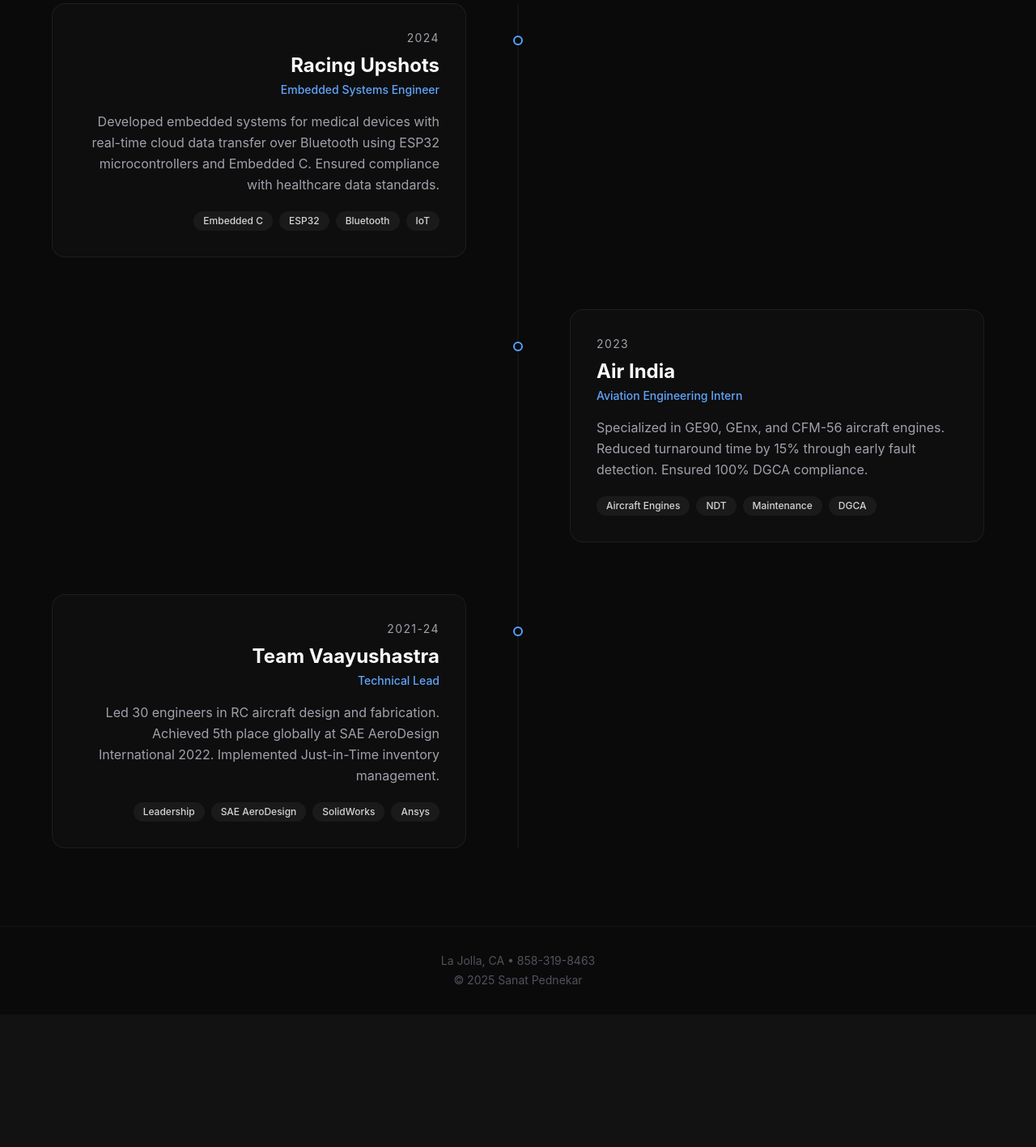
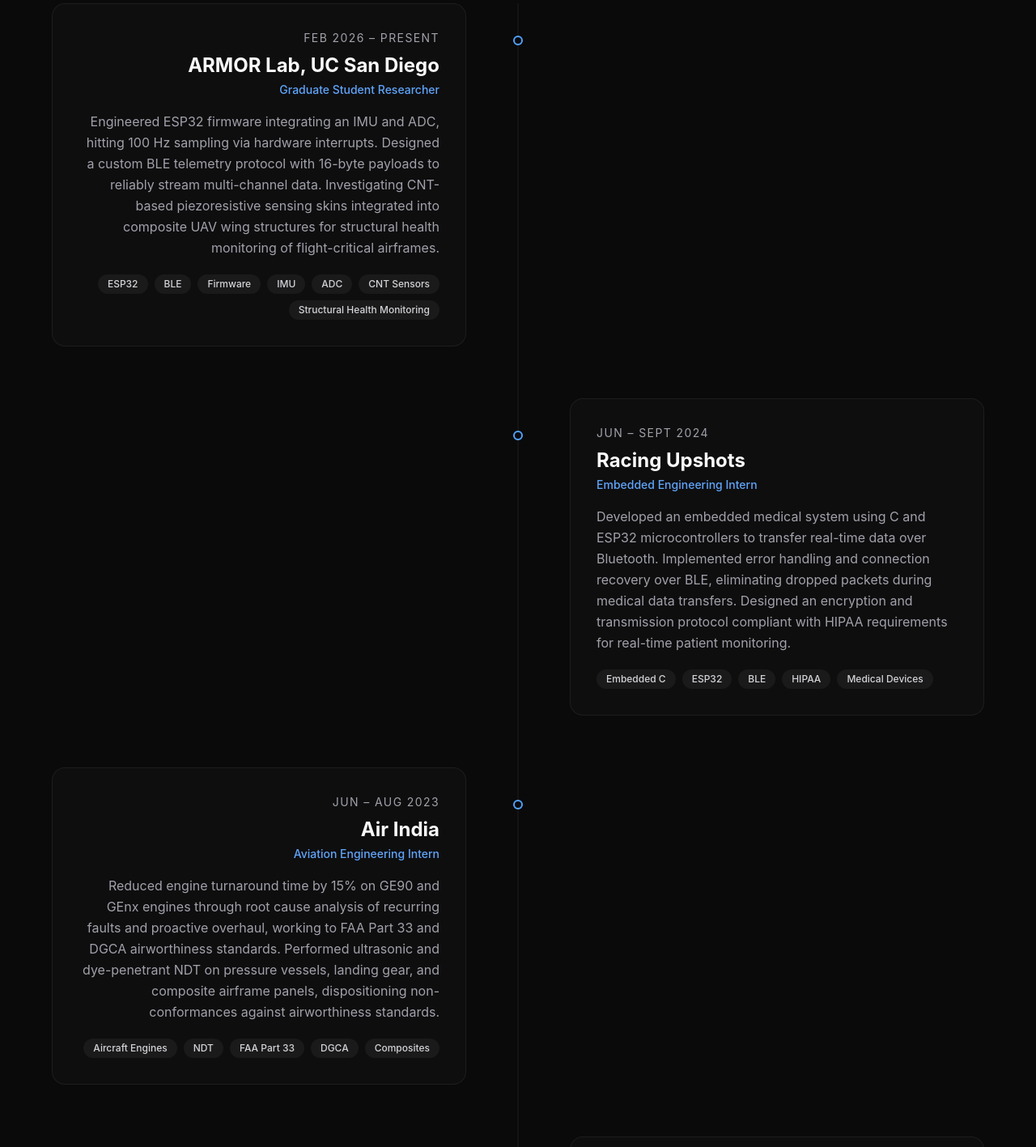
Before and after one commit to bloodreaper005/portfolio, a React (Vite) app: page /experience in a window 1280 px wide. Shown: the part 400-1817 px from the top of the page at 81% size. Before the commit the page ends 1653 px from the top, so only its background shows below. Built offline with nearby package versions, Linux system fonts and the light colour scheme.

Commit message:
content: add 5 experiences and 6 projects with full descriptions

```diff
--- a/src/data.ts
+++ b/src/data.ts
@@ -4,92 +4,124 @@
 
 export const experiences = [
   {
+    title: "ARMOR Lab, UC San Diego",
+    role: "Graduate Student Researcher",
+    year: "Feb 2026 – Present",
+    summary:
+      "Engineered ESP32 firmware integrating an IMU and ADC, hitting 100 Hz sampling via hardware interrupts. Designed a custom BLE telemetry protocol with 16-byte payloads to reliably stream multi-channel data. Investigating CNT-based piezoresistive sensing skins integrated into composite UAV wing structures for structural health monitoring of flight-critical airframes.",
+    tags: ["ESP32", "BLE", "Firmware", "IMU", "ADC", "CNT Sensors", "Structural Health Monitoring"],
+  },
+  {
     title: "Racing Upshots",
-    role: "Embedded Systems Engineer",
-    year: "2024",
+    role: "Embedded Engineering Intern",
+    year: "Jun – Sept 2024",
     summary:
-      "Developed embedded systems for medical devices with real-time cloud data transfer over Bluetooth using ESP32 microcontrollers and Embedded C. Ensured compliance with healthcare data standards.",
-    tags: ["Embedded C", "ESP32", "Bluetooth", "IoT"],
+      "Developed an embedded medical system using C and ESP32 microcontrollers to transfer real-time data over Bluetooth. Implemented error handling and connection recovery over BLE, eliminating dropped packets during medical data transfers. Designed an encryption and transmission protocol compliant with HIPAA requirements for real-time patient monitoring.",
+    tags: ["Embedded C", "ESP32", "BLE", "HIPAA", "Medical Devices"],
   },
   {
     title: "Air India",
     role: "Aviation Engineering Intern",
-    year: "2023",
+    year: "Jun – Aug 2023",
     summary:
-      "Specialized in GE90, GEnx, and CFM-56 aircraft engines. Reduced turnaround time by 15% through early fault detection. Ensured 100% DGCA compliance.",
-    tags: ["Aircraft Engines", "NDT", "Maintenance", "DGCA"],
+      "Reduced engine turnaround time by 15% on GE90 and GEnx engines through root cause analysis of recurring faults and proactive overhaul, working to FAA Part 33 and DGCA airworthiness standards. Performed ultrasonic and dye-penetrant NDT on pressure vessels, landing gear, and composite airframe panels, dispositioning non-conformances against airworthiness standards.",
+    tags: ["Aircraft Engines", "NDT", "FAA Part 33", "DGCA", "Composites"],
   },
   {
     title: "Team Vaayushastra",
-    role: "Technical Lead",
-    year: "2021-24",
+    role: "Materials & Inventory Head — SAE AeroDesign International",
+    year: "Jun 2022 – May 2023",
     summary:
-      "Led 30 engineers in RC aircraft design and fabrication. Achieved 5th place globally at SAE AeroDesign International 2022. Implemented Just-in-Time inventory management.",
-    tags: ["Leadership", "SAE AeroDesign", "SolidWorks", "Ansys"],
+      "Led a 30-member team through design-build-fly cycles of three vehicles (PA, PADA, GTV), managing rapid prototyping, CNC vendors, and Just-in-Time inventory to rank 5th globally at SAE 2022. Hand-laid prepreg carbon fiber composite components and fabricated 3D-printed assembly fixtures, applying DFM principles and GD&T-compliant 2D drawings while executing SolidWorks CAD and ANSYS FEA validation.",
+    tags: ["Leadership", "SAE AeroDesign", "Composites", "SolidWorks", "ANSYS FEA", "GD&T"],
+  },
+  {
+    title: "CRCE Formula Racing",
+    role: "Brakes & Suspension Head — Formula Bharat",
+    year: "Jun 2021 – May 2022",
+    summary:
+      "Engineered high-performance hydraulic braking systems from first principles, performing rigorous component sizing and FEA to ensure structural integrity and thermal stability under peak deceleration and track loading. Optimized vehicle dynamics through track testing, tuning brake bias and pedal ratios to exceed technical scrutineering standards and ensure consistent performance across high-speed dynamic events.",
+    tags: ["Hydraulics", "FEA", "Vehicle Dynamics", "Formula SAE", "Brake Design"],
   },
 ];
 
 export const projects = [
   {
-    title: "VTOL Tilt Rotor Tricopter",
-    year: "2023-24",
+    title: "Robotic Cable Insertion",
+    year: "Feb 2026 – Present",
     summary:
-      "Designed and manufactured a VTOL Tilt Rotor Tricopter using carbon fiber with optimized rotor geometry. Led aerodynamic design, conducted wind tunnel tests, and refined PID control algorithms.",
-    tags: ["VTOL", "Carbon Fiber", "PID Control", "Aerodynamics"],
+      "Developed a ROS2 autonomous insertion framework on a UR5e, fusing real-time force-torque feedback with vision-based optimization to resolve sub-2mm positional uncertainty during contact-rich assembly tasks. Built a Python perception-to-action pipeline with Docker-based deployment, validated in Gazebo simulation before hardware execution across varying cable geometries.",
+    tags: ["ROS2", "UR5e", "Force-Torque", "Vision", "Gazebo", "Docker"],
+    accent: "#06b6d4",
+  },
+  {
+    title: "Tilt-Rotor VTOL QuadPlane",
+    year: "Jan – Mar 2026",
+    summary:
+      "Spearheaded ground-up CAD design and structural optimization of a bespoke VTOL from initial BOM through aerodynamic analysis and rapid prototyping. Tuned ArduPlane control loops for hover stability and tilt-rotor transition, executing ground tests and flight envelope expansion while reviewing telemetry logs to validate VTOL-to-forward-flight handoff.",
+    tags: ["VTOL", "ArduPlane", "Pixhawk", "CAD", "Flight Testing", "Aerodynamics"],
     accent: "#3b82f6",
   },
   {
+    title: "Multi-Mission Pick-and-Place Robot",
+    year: "Jan – May 2024",
+    summary:
+      "Designed a custom stainless steel chassis and integrated a 6-DOF UR5-style arm via Arduino Mega for inverse kinematics and 1 kg pick-and-place tasks. Maintained full BOM and GD&T-compliant drawings throughout the design and fabrication cycle.",
+    tags: ["6-DOF Arm", "Inverse Kinematics", "GD&T", "Arduino", "Mechanical Design"],
+    accent: "#f59e0b",
+  },
+  {
     title: "Powered Glider with Autonomous Control",
-    year: "2022-24",
+    year: "2022 – 2024",
     summary:
-      "Designed a 16-oz powered glider using CFD simulations with Ansys Fluent and XFLR5. Implemented YOLO-v4 vision processing for autonomous landing achieving 90% accuracy.",
-    tags: ["CFD", "YOLO-v4", "Raspberry Pi", "Autonomous"],
-    accent: "#06b6d4",
+      "Designed a 16-oz powered glider using CFD simulations with ANSYS Fluent and XFLR5. Implemented YOLO-v4 vision processing on a Raspberry Pi for autonomous landing, achieving 90% landing accuracy in flight tests.",
+    tags: ["CFD", "ANSYS Fluent", "XFLR5", "YOLO-v4", "Raspberry Pi", "Autonomous Flight"],
+    accent: "#8b5cf6",
   },
   {
     title: "Phishing Detection via Federated Learning",
-    year: "2023-24",
+    year: "2023 – 2024",
     summary:
-      "Developed a federated learning model for detecting phishing attacks with over 96% accuracy. Reduced training latency by 25% through adaptive client sampling while preserving user privacy.",
-    tags: ["TensorFlow", "Federated Learning", "Python", "Security"],
-    accent: "#8b5cf6",
+      "Developed a federated learning model for detecting phishing attacks with over 96% accuracy. Reduced training latency by 25% through adaptive client sampling while preserving user privacy across distributed clients.",
+    tags: ["TensorFlow", "Federated Learning", "Python", "Security", "Privacy"],
+    accent: "#ec4899",
   },
   {
     title: "Fingerprint Image Classification",
-    year: "2022-23",
+    year: "2022 – 2023",
     summary:
-      "Built CNN-based classifier for fingerprint patterns using federated learning. Achieved 98% accuracy with Adam optimizer and data augmentation.",
-    tags: ["CNN", "Deep Learning", "OpenCV", "Federated"],
-    accent: "#f59e0b",
+      "Built a CNN-based classifier for fingerprint patterns using federated learning. Achieved 98% accuracy with the Adam optimizer and data augmentation across distributed training nodes.",
+    tags: ["CNN", "Deep Learning", "OpenCV", "Federated Learning", "Image Classification"],
+    accent: "#34d399",
   },
 ];
 
 export const stats = [
-  { value: "4+", label: "Years Engineering", suffix: "" },
+  { value: "5+", label: "Years Engineering", suffix: "" },
   { value: "5", label: "Global Rank SAE", suffix: "th" },
-  { value: "12+", label: "Projects Shipped", suffix: "" },
+  { value: "15+", label: "Projects Shipped", suffix: "" },
   { value: "30+", label: "Engineers Led", suffix: "" },
 ];
 
 export const skillCategories = [
   {
     title: "Design & Simulation",
-    skills: ["SolidWorks", "CATIA", "Ansys", "XFLR5", "NX Nastran", "MATLAB"],
+    skills: ["SolidWorks", "CATIA", "ANSYS", "XFLR5", "NX Nastran", "MATLAB"],
     icon: "◈",
   },
   {
     title: "Programming",
-    skills: ["Python", "Embedded C", "ROS", "R", "TensorFlow", "OpenCV"],
+    skills: ["Python", "Embedded C", "ROS2", "TensorFlow", "OpenCV", "Docker"],
     icon: "⟨/⟩",
   },
   {
     title: "Hardware",
-    skills: ["ESP32", "Raspberry Pi", "Arduino", "3D Printing"],
+    skills: ["ESP32", "Raspberry Pi", "Arduino", "Pixhawk", "UR5e", "3D Printing"],
     icon: "⚡",
   },
   {
     title: "Domains",
-    skills: ["Aerodynamics", "CFD", "FEA", "SLAM", "Robotics", "HVAC"],
+    skills: ["Aerodynamics", "CFD", "FEA", "Robotics", "Structural Health Monitoring", "HVAC"],
     icon: "∞",
   },
 ];
@@ -98,13 +130,13 @@
   {
     school: "UC San Diego",
     degree: "M.S. Mechanical Engineering",
-    period: "2024 - 2026",
+    period: "2024 – 2026",
     location: "La Jolla, CA",
   },
   {
     school: "University of Mumbai",
     degree: "B.E. Mechanical Engineering, Honors in Robotics",
-    period: "2020 - 2024",
+    period: "2020 – 2024",
     location: "Mumbai, India",
   },
 ];
```
